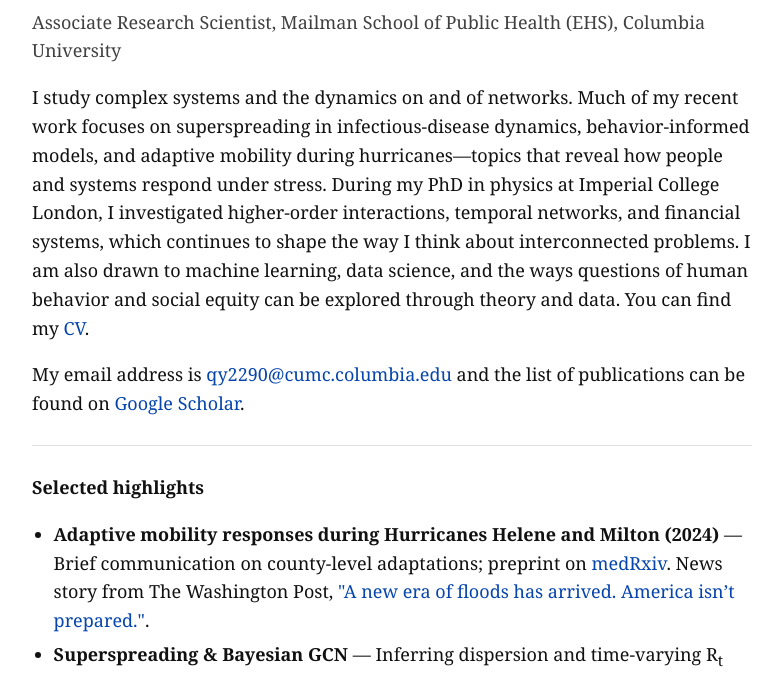
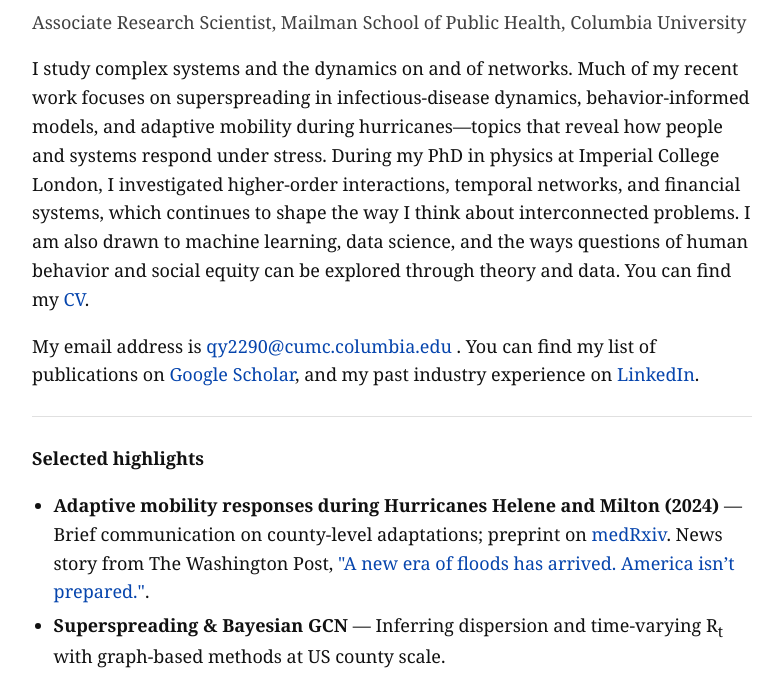
Before and after one commit to Qing1011/Qing1011.github.io, a plain HTML site: page index.html in a window 1280 px wide. Shown: the part 107-782 px from the top of the page, without its empty margins (248-1031 px from the left). Drawn offline with Linux system fonts and the light colour scheme.

Commit message:
update some information

```diff
--- a/index.html
+++ b/index.html
@@ -41,15 +41,15 @@
 <body>
   <main>
     <h1>Qing Yao</h1>
-    <p class="muted">Associate Research Scientist, Mailman School of Public Health (EHS), Columbia University</p>
+    <p class="muted">Associate Research Scientist, Mailman School of Public Health, Columbia University</p>
 
     <p>
       I study complex systems and the dynamics on and of networks. Much of my recent work focuses on superspreading in infectious-disease dynamics, behavior-informed models, and adaptive mobility during hurricanes—topics that reveal how people and systems respond under stress. During my PhD in physics at Imperial College London, I investigated higher-order interactions, temporal networks, and financial systems, which continues to shape the way I think about interconnected problems. I am also drawn to machine learning, data science, and the ways questions of human behavior and social equity can be explored through theory and data. You can find my  <a href="/cv.pdf" rel="noopener">CV</a>.
     </p>
 
     <p>
-      My email address is <a href="mailto:qy2290@cumc.columbia.edu">qy2290@cumc.columbia.edu</a> and the list of publications can be found on
-      <a href="https://scholar.google.com/citations?user=xjrfQTsAAAAJ&hl=en" rel="noopener">Google Scholar</a>.
+      My email address is <a href="mailto:qy2290@cumc.columbia.edu">qy2290@cumc.columbia.edu
+      </a>. You can find my list of publications on <a href="https://scholar.google.com/citations?user=xjrfQTsAAAAJ&hl=en" rel="noopener">Google Scholar</a>, and my past industry experience on <a href="https://www.linkedin.com/in/qing-yao-44ba697a/" rel="noopener">LinkedIn</a>.
     </p>
 
     <hr />
```
Also changed, not shown: 1 other file.
